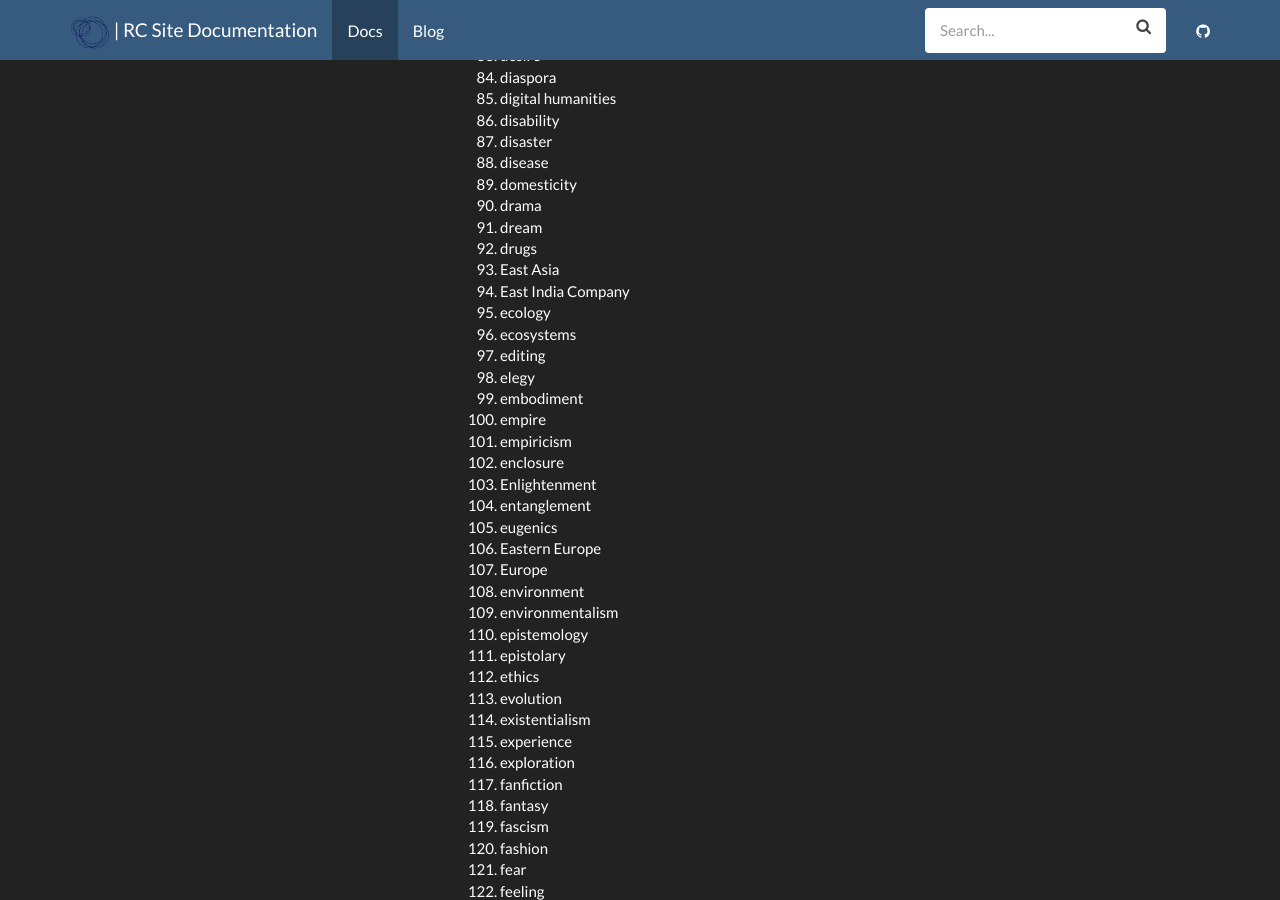
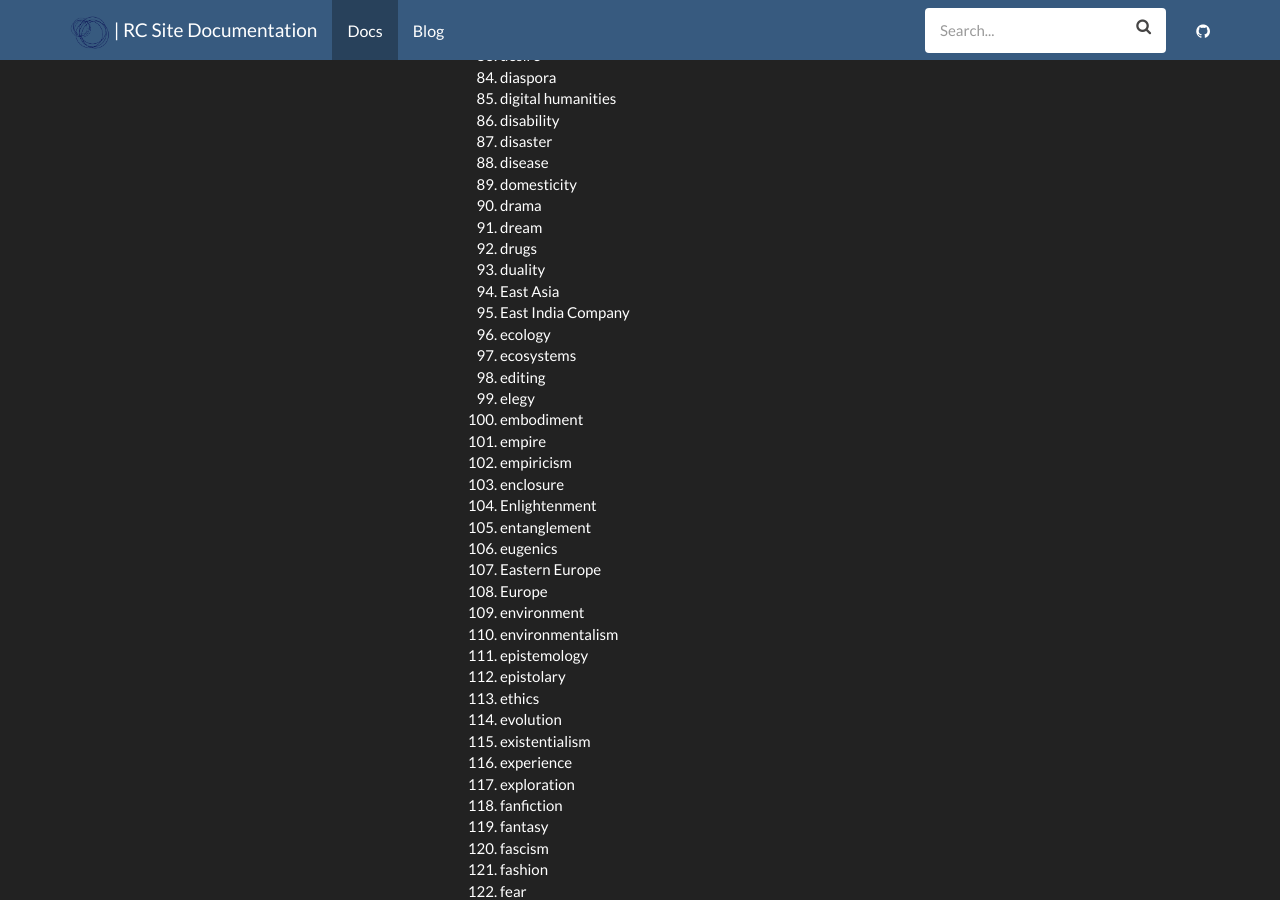
Before and after one commit to steve-kasica/romanticcircles.github.io, a Jekyll site: the page built from _docs/contributor-resources/rc-tagging.md, in a window 1280 px wide and 900 px high, scrolled down 2182 px. Built offline with Jekyll 4.4.1, drawn with Linux system fonts in a browser that asks for light colours.

Commit message:
added term

```diff
--- a/_docs/contributor-resources/rc-tagging.md
+++ b/_docs/contributor-resources/rc-tagging.md
@@ -102,259 +102,260 @@ Please select 4-6 tags from the following list that are generally relevant to th
 90. drama
 91. dream
 92. drugs
-93. East Asia
-94. East India Company
-95. ecology
-96. ecosystems
-97. editing
-98. elegy
-99. embodiment
-100. empire
-101. empiricism
-102. enclosure
-103. Enlightenment
-104. entanglement
-105. eugenics
-106. Eastern Europe
-107. Europe
-108. environment
-109. environmentalism
-110. epistemology
-111. epistolary
-112. ethics
-113. evolution
-114. existentialism
-115. experience
-116. exploration
-117. fanfiction
-118. fantasy
-119. fascism
-120. fashion
-121. fear
-122. feeling
-123. feminism
-124. film
-125. food
-126. fragment
-127. freedom
-128. freemasonry
-129. French Revolution
-130. gender
-131. gender roles
-132. genocide
-133. genre
-134. German Romanticism
-135. global
-136. gothic
-137. grammar
-138. Haitian Revolution
-139. Hinduism
-140. Hispanosphere
-141. historicism
-142. historiography
-143. history
-144. homoeroticism
-145. homosexuality
-146. human rights
-147. humanism
-148. humanities
-149. hybridity
-150. iconoclasm
-151. iconology
-152. idealism
-153. identity
-154. ideology
-155. imagination
-156. immortality
-157. imperialism
-158. incest
-159. India
-160. individualism
-161. Industrial Revolution
-162. interdisciplinary
-163. intersectionality
-164. Ireland
-165. Islam
-166. Italy
-167. Jacobins
-168. Jamaica
-169. Japan
-170. Jewish authors
-171. journal-keeping
-172. journalism
-173. Kabbalah
-174. labor
-175. Lake District
-176. landscape
-177. language
-178. Latin America
-179. law
-180. liberty
-181. literary criticism
-182. love
-183. lyric
-184. machine
-185. magic lantern
-186. manners
-187. mapping
-188. manuscripts
-189. Maroons
-190. marriage
-191. Marxism
-192. masculinity
-193. masochism
-194. materialism
-195. media
-196. medicine
-197. melodrama
-198. memory
-199. Mexico
-200. Middle Ages
-201. middle class
-202. Middle East
-203. mobility
-204. modernity
-205. monarchy
-206. morality
-207. mountaineering
-208. movement
-209. multimedia
-210. museum
-211. music
-212. mythology
-213. Napoleonic wars
-214. nationalism
-215. natural history
-216. nature
-217. negative capability
-218. network
-219. new criticism
-220. new historicism
-221. new materialism
-222. new media
-223. New Zealand
-224. Norway
-225. novel
-226. Obi
-227. ode
-228. orality
-229. Orientalism
-230. orthodoxy
-231. pandemic
-232. panorama
-233. paradox
-234. passion
-235. performance
-236. periodical
-237. periodization
-238. perspective
-239. Peterloo
-240. phenomenology
-241. philology
-242. philosophy
-243. photography
-244. phrenology
-245. picture theory
-246. picturesque
-247. place
-248. plague
-249. play
-250. politics
-251. popular culture
-252. pornography
-253. postcolonial
-254. post-romantic
-255. poverty
-256. presentism
-257. print culture
-258. propaganda
-259. prophecy
-260. prosody
-261. Protestantism
-262. Protestant Reformation
-263. psychoanalysis
-264. psychology
-265. public
-266. publishing
-267. queer studies
-268. race
-269. radicalism
-270. reader response
-271. realism
-272. reception studies
-273. reform
-274. religion
-275. remediation
-276. reproduction
-277. republicanism
-278. resistance
-279. reviews
-280. revision
-281. revolution
-282. rhetoric
-283. rhythm
-284. romance
-285. Rome
-286. ruins
-287. rural
-288. Russia
-289. satire
-290. science
-291. science fiction
-292. Scotland
-293. sculpture
-294. secularism
-295. sensation
-296. sensibility
-297. sentimentality
-298. sexuality
-299. silence
-300. skepticism
-301. sky
-302. slave narrative
-303. slavery
-304. social media
-305. sociology
-306. sound
-307. South America
-308. spatiality
-309. spectacle
-310. study abroad
-311. subjectivity
-312. sublime
-313. sympathy
-314. taste
-315. teaching
-316. technology
-317. temporality
-318. textuality
-319. theater
-320. theology
-321. theory
-322. thing theory
+93. duality
+94. East Asia
+95. East India Company
+96. ecology
+97. ecosystems
+98. editing
+99. elegy
+100. embodiment
+101. empire
+102. empiricism
+103. enclosure
+104. Enlightenment
+105. entanglement
+106. eugenics
+107. Eastern Europe
+108. Europe
+109. environment
+110. environmentalism
+111. epistemology
+112. epistolary
+113. ethics
+114. evolution
+115. existentialism
+116. experience
+117. exploration
+118. fanfiction
+119. fantasy
+120. fascism
+121. fashion
+122. fear
+123. feeling
+124. feminism
+125. film
+126. food
+127. fragment
+128. freedom
+129. freemasonry
+130. French Revolution
+131. gender
+132. gender roles
+133. genocide
+134. genre
+135. German Romanticism
+136. global
+137. gothic
+138. grammar
+139. Haitian Revolution
+140. Hinduism
+141. Hispanosphere
+142. historicism
+143. historiography
+144. history
+145. homoeroticism
+146. homosexuality
+147. human rights
+148. humanism
+149. humanities
+150. hybridity
+151. iconoclasm
+152. iconology
+153. idealism
+154. identity
+155. ideology
+156. imagination
+157. immortality
+158. imperialism
+159. incest
+160. India
+161. individualism
+162. Industrial Revolution
+163. interdisciplinary
+164. intersectionality
+165. Ireland
+166. Islam
+167. Italy
+168. Jacobins
+169. Jamaica
+170. Japan
+171. Jewish authors
+172. journal-keeping
+173. journalism
+174. Kabbalah
+175. labor
+176. Lake District
+177. landscape
+178. language
+179. Latin America
+180. law
+181. liberty
+182. literary criticism
+183. love
+184. lyric
+185. machine
+186. magic lantern
+187. manners
+188. mapping
+189. manuscripts
+190. Maroons
+191. marriage
+192. Marxism
+193. masculinity
+194. masochism
+195. materialism
+196. media
+197. medicine
+198. melodrama
+199. memory
+200. Mexico
+201. Middle Ages
+202. middle class
+203. Middle East
+204. mobility
+205. modernity
+206. monarchy
+207. morality
+208. mountaineering
+209. movement
+210. multimedia
+211. museum
+212. music
+213. mythology
+214. Napoleonic wars
+215. nationalism
+216. natural history
+217. nature
+218. negative capability
+219. network
+220. new criticism
+221. new historicism
+222. new materialism
+223. new media
+224. New Zealand
+225. Norway
+226. novel
+227. Obi
+228. ode
+229. orality
+230. Orientalism
+231. orthodoxy
+232. pandemic
+233. panorama
+234. paradox
+235. passion
+236. performance
+237. periodical
+238. periodization
+239. perspective
+240. Peterloo
+241. phenomenology
+242. philology
+243. philosophy
+244. photography
+245. phrenology
+246. picture theory
+247. picturesque
+248. place
+249. plague
+250. play
+251. politics
+252. popular culture
+253. pornography
+254. postcolonial
+255. post-romantic
+256. poverty
+257. presentism
+258. print culture
+259. propaganda
+260. prophecy
+261. prosody
+262. Protestantism
+263. Protestant Reformation
+264. psychoanalysis
+265. psychology
+266. public
+267. publishing
+268. queer studies
+269. race
+270. radicalism
+271. reader response
+272. realism
+273. reception studies
+274. reform
+275. religion
+276. remediation
+277. reproduction
+278. republicanism
+279. resistance
+280. reviews
+281. revision
+282. revolution
+283. rhetoric
+284. rhythm
+285. romance
+286. Rome
+287. ruins
+288. rural
+289. Russia
+290. satire
+291. science
+292. science fiction
+293. Scotland
+294. sculpture
+295. secularism
+296. sensation
+297. sensibility
+298. sentimentality
+299. sexuality
+300. silence
+301. skepticism
+302. sky
+303. slave narrative
+304. slavery
+305. social media
+306. sociology
+307. sound
+308. South America
+309. spatiality
+310. spectacle
+311. study abroad
+312. subjectivity
+313. sublime
+314. sympathy
+315. taste
+316. teaching
+317. technology
+318. temporality
+319. textuality
+320. theater
+321. theology
+322. theory
+323. thing theory
 323. topography
 324. tourism
 325. tragedy
-325. transatlantic studies
-326. transcultural
-327. translation
-328. transnational
-329. transgender studies
-330. trauma
-331. travel
-332. uncanny
-333. utilitarianism
-334. utopia
-335. vampires
-336. video games
-337. violence
-338. vision
-339. visual art
-340. vitalism
-341. Vodoo
-342. walking
-343. war
-344. wedding
-345. West Indies
-346. women writers
-347. working class
+326. transatlantic studies
+327. transcultural
+328. translation
+329. transnational
+330. transgender studies
+331. trauma
+332. travel
+333. uncanny
+334. utilitarianism
+335. utopia
+336. vampires
+337. video games
+338. violence
+339. vision
+340. visual art
+341. vitalism
+342. Vodoo
+343. walking
+344. war
+345. wedding
+346. West Indies
+347. women writers
+348. working class
```
